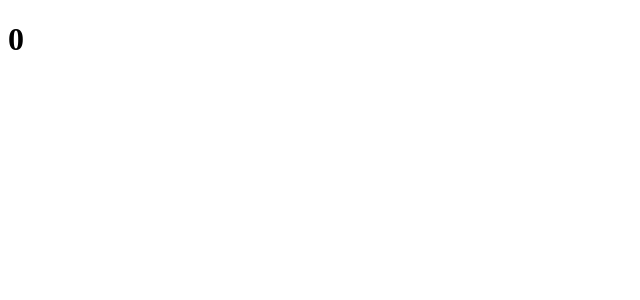
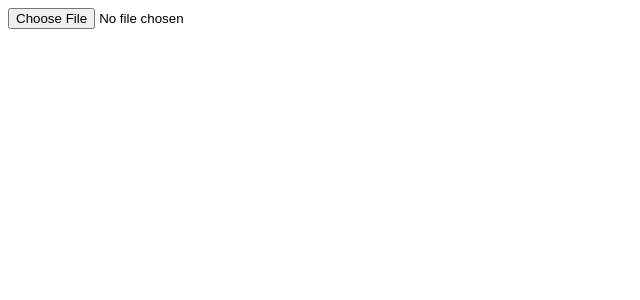
Before and after one commit to thanky1810/basicReact, a React (Vite) app: page / in a window 1280 px wide. Shown: the top 300 px of the page, without its empty margins (0-640 px from the left). Built offline with nearby package versions, Linux system fonts and the light colour scheme.

Commit message:
work with image

```diff
--- a/src/useETimer.jsx
+++ b/src/useETimer.jsx
@@ -1,33 +1,26 @@
 import { useEffect, useState } from "react";
 
 function Timer() {
-  const [time, setTime] = useState(5);
-
-  //   useEffect(() => {
-  //     if (time === 0) return;
-  //     const count = setTimeout(() => {
-  //       setTime(time - 1);
-  //       console.log(time);
-  //     }, 1000);
-
-  //     return () => clearTimeout(count);
-  //   }, [time]);
+  const [avatar, setAvatar] = useState();
 
   useEffect(() => {
-    const count = setInterval(() => {
-      setTime((prev) => {
-        if (prev === 0) return prev;
-        return prev - 1;
-      });
-    }, 1000);
+    return () => {
+      avatar && URL.revokeObjectURL(avatar.preview);
+    };
+  }, [avatar]);
 
-    return () => clearInterval(count);
-  }, []);
+  const handlePreviewAvatar = (e) => {
+    const img = e.target.files[0];
+    img.preview = URL.createObjectURL(img);
+    setAvatar(img);
+  };
 
   return (
-    <div>
-      <h1>{time}</h1>
-    </div>
+    <>
+      <input type="file" onChange={handlePreviewAvatar} />
+
+      {avatar && <img src={avatar.preview} alt={avatar.name} />}
+    </>
   );
 }
 
```
